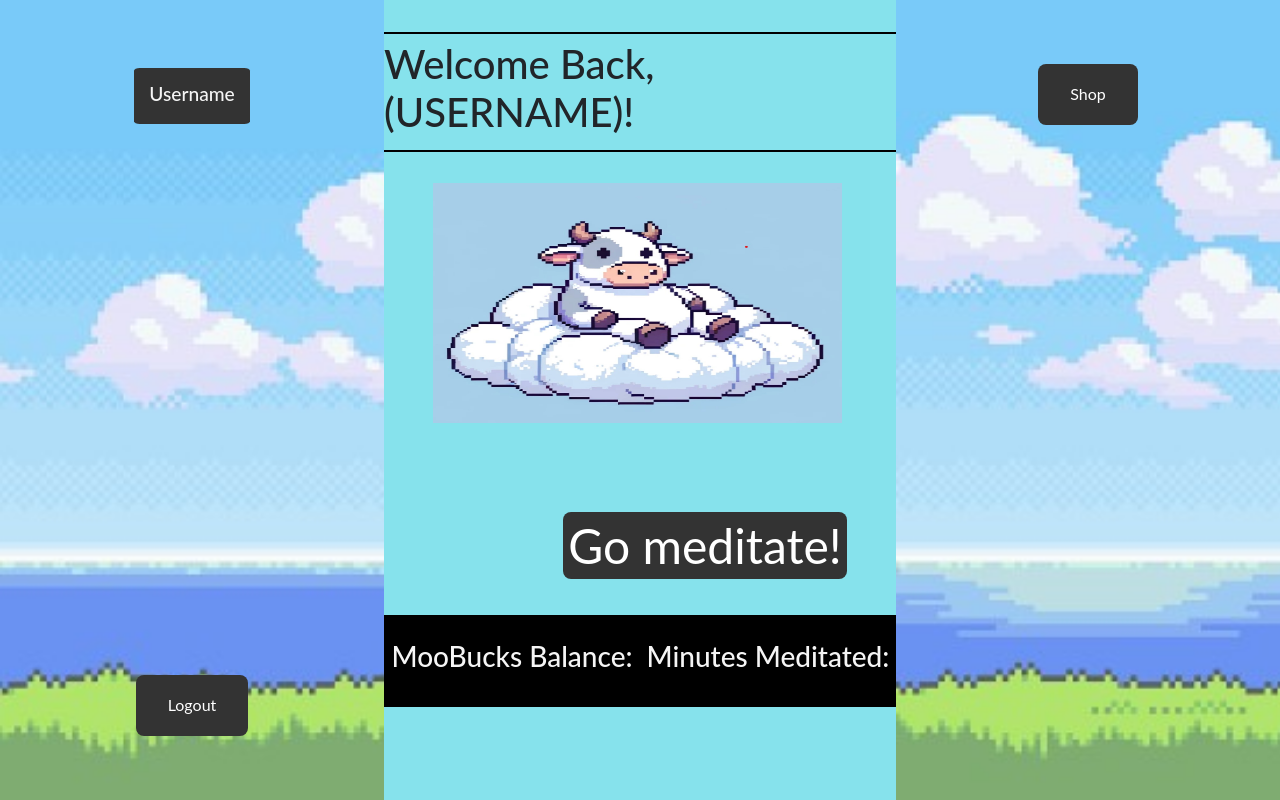
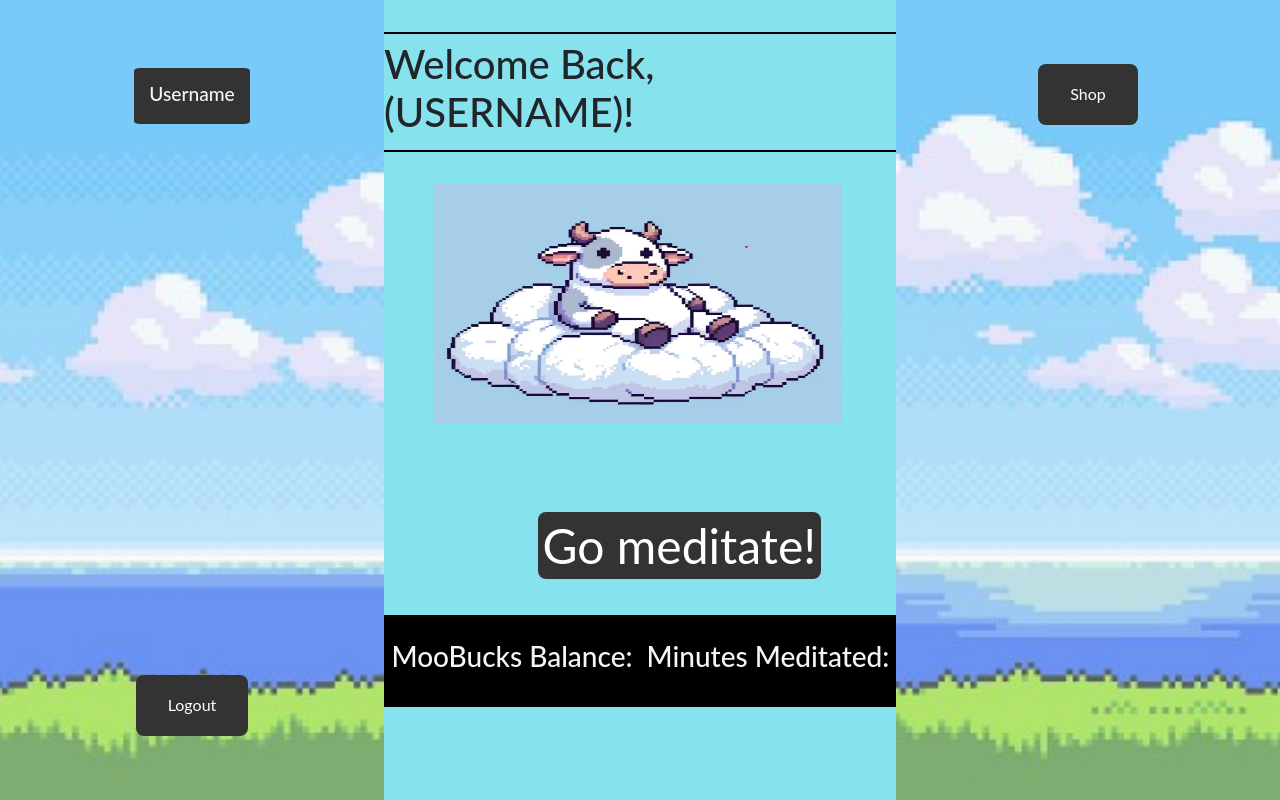
Before and after one commit to SyrJair/CIS454, a Vue app in the folder frontend/: page /main in a window 1280 px wide. Built offline with nearby package versions, Linux system fonts and the light colour scheme.

Commit message:
slight tweak

```diff
--- a/frontend/src/views/MainPage.vue
+++ b/frontend/src/views/MainPage.vue
@@ -174,7 +174,7 @@ export default {
         text-align: center;
         text-decoration: none;
         top: 80%;
-        left: 35%;
+        left: 30%;
         color: white;
         border: none;
         border-radius: 0.5rem;
```
